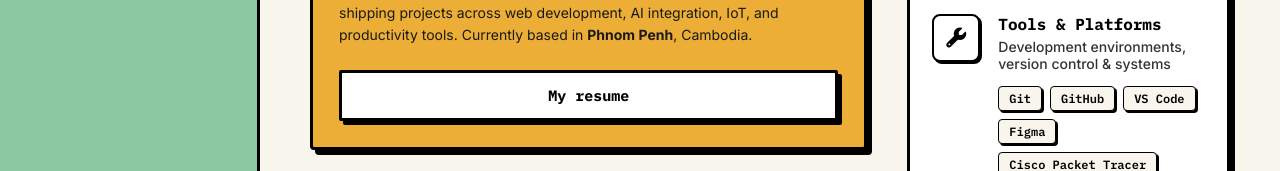
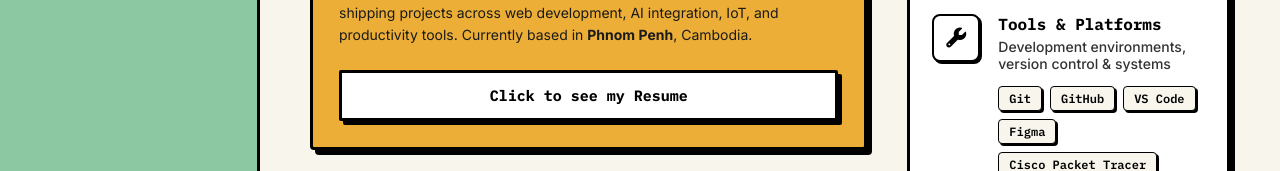
Before and after one commit to asapqlead/my-portfolio, a plain HTML site: page index.html in a window 1280 px wide. Shown: the part 344-515 px from the top of the page. Drawn offline with Linux system fonts and the light colour scheme.

Commit message:
chage the call for action for my resume

```diff
--- a/index.html
+++ b/index.html
@@ -143,7 +143,7 @@
             </p>
 
             <!-- Action Button -->
-            <button class="btn-resume" id="resumeBtn">My resume</button>
+            <button class="btn-resume" id="resumeBtn">Click to see my Resume</button>
           </div>
         </div>
 
```
